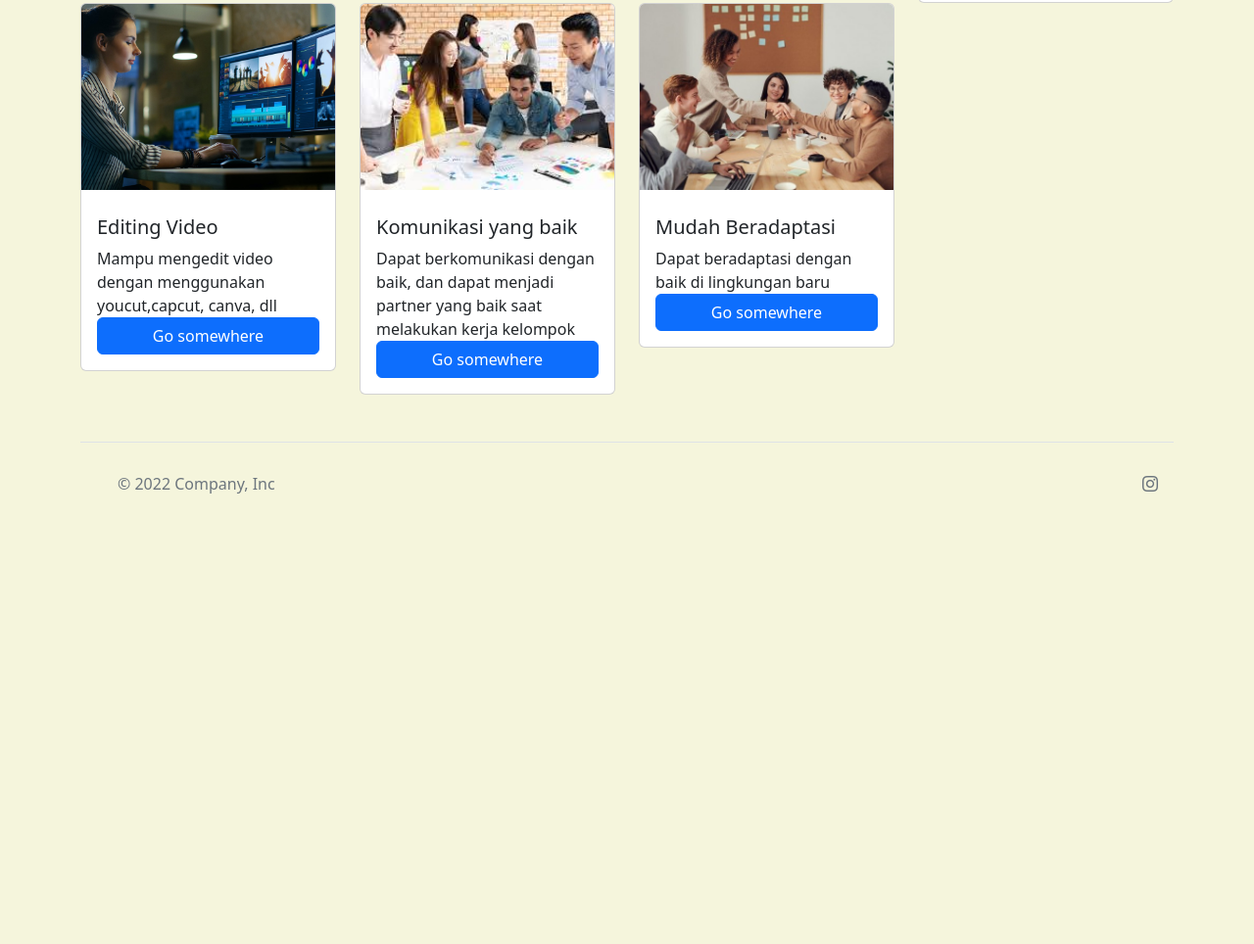
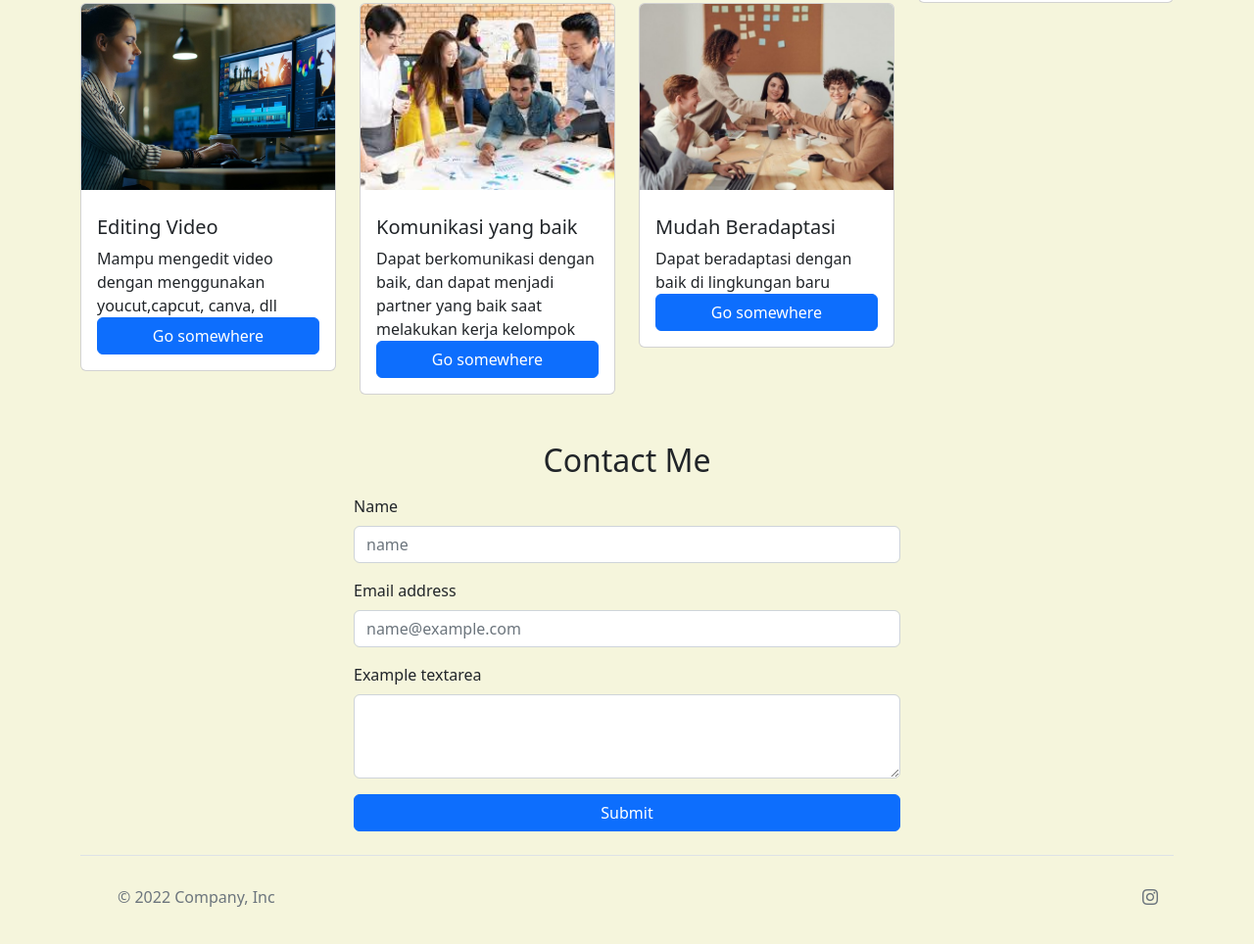
Before and after one commit to sitifatimahfat/sitifatimahfat.github.io, a plain HTML site: page index.html in a window 1280 px wide. Shown: the part 1332-2296 px from the top of the page at 98% size. Before the commit the page ends 1892 px from the top, so only its background shows below. Drawn offline with nearby package versions, Linux system fonts and the light colour scheme.

Commit message:
menambahkan bootstrap

```diff
--- a/index.html
+++ b/index.html
@@ -31,7 +31,7 @@
     </nav>
 
     <!-- hero -->
-    <div id="hero" class="container d-flex flex-column d-flex align-items-center justify-content-center mb-5">
+    <div id="hero" class="container d-flex flex-column align-items-center justify-content-center mb-5">
       <img src="Fatimah.jpg" class="Fatimah.jpg rounded-circle"style=" margin: auto;">
       <h1 class="title fw-bold">Siti Fatimah</h1>
       <p class="subtitle">website developer</p>
@@ -134,6 +134,24 @@
 
 <!-- Contact Me -->
 <div class="container">
+     <h2 class="text-center mb-3">Contact Me</h2>
+     <form class="col-6 mx-auto">
+      <div class="mb-3">
+        <label for="exampleFormControlInput1" class="form-label">Name</label>
+        <input type="text" class="form-control" id="name" placeholder="name">
+      </div>
+      <div class="mb-3">
+        <label for="exampleFormControlInput1" class="form-label">Email address</label>
+        <input type="email" class="form-control" id="exampleFormControlInput1" placeholder="name@example.com">
+      </div>
+      <div class="mb-3">
+        <label for="exampleFormControlTextarea1" class="form-label">Example textarea</label>
+        <textarea class="form-control" id="exampleFormControlTextarea1" rows="3"></textarea>
+      </div>
+      <button type="button" class="btn btn-primary w-100">Submit</button>
+     </form>
+</div>
+<div class="container">
   <footer class="d-flex flex-wrap justify-content-between align-items-center py-3 my-4 border-top">
     <div class="col-md-4 d-flex align-items-center">
       <a href="/" class="mb-3 me-2 mb-md-0 text-muted text-decoration-none lh-1">
```
